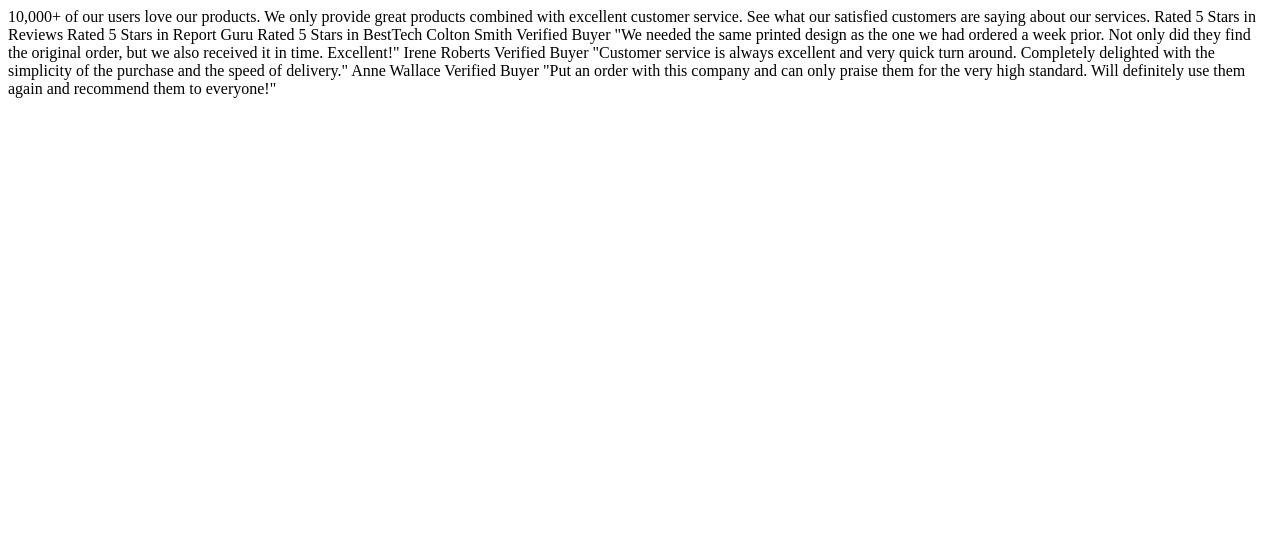
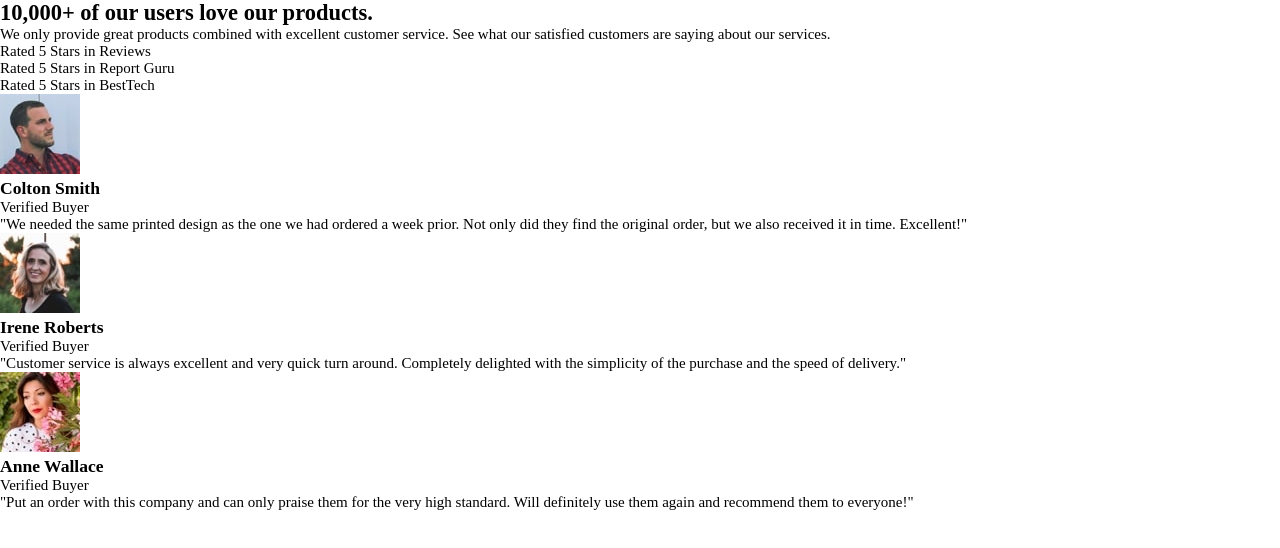
Before and after one commit to ValperDev/social-proof-section, a plain HTML site: page index.html in a window 1280 px wide. Drawn offline with Linux system fonts and the light colour scheme.

Commit message:
HTML structure

```diff
--- a/index.html
+++ b/index.html
@@ -13,29 +13,69 @@
     <link rel="stylesheet" href="./style.css">
   </head>
   <body>
-    10,000+ of our users love our products.
-
-    We only provide great products combined with excellent customer service.
-    See what our satisfied customers are saying about our services.
-
-    Rated 5 Stars in Reviews
-    Rated 5 Stars in Report Guru
-    Rated 5 Stars in BestTech
-
-    Colton Smith
-    Verified Buyer
-    "We needed the same printed design as the one we had ordered a week prior.
-    Not only did they find the original order, but we also received it in time.
-    Excellent!"
-
-    Irene Roberts
-    Verified Buyer
-    "Customer service is always excellent and very quick turn around. Completely
-    delighted with the simplicity of the purchase and the speed of delivery."
-
-    Anne Wallace
-    Verified Buyer
-    "Put an order with this company and can only praise them for the very high
-    standard. Will definitely use them again and recommend them to everyone!"
+    <main>
+      <section class="container">
+        <div>
+          <h2>10,000+ of our users love our products.</h2>
+          <p>We only provide great products combined with excellent customer service. See what our satisfied customers are saying about our services.</p>
+        </div>
+        <div>
+          <div>
+            <div></div>
+            <span>Rated 5 Stars in Reviews</span>
+          </div>
+          <div>
+            <div></div>
+            <span>Rated 5 Stars in Report Guru</span>
+          </div>
+          <div>
+            <div></div>
+            <span>Rated 5 Stars in BestTech</span>
+          </div>
+        </div>
+        <ul>
+          <li>
+            <div>
+              <div>
+                <img src="./images/image-colton.jpg" alt="">
+              </div>
+              <div>
+                <h3>Colton Smith</h3>
+                <span>Verified Buyer</span>
+              </div>
+            </div>
+            <blockquote>"We needed the same printed design as the one we had ordered a week prior.
+              Not only did they find the original order, but we also received it in time.
+              Excellent!"</blockquote>
+          </li>
+          <li>
+            <div>
+              <div>
+                <img src="./images/image-irene.jpg" alt="">
+              </div>
+              <div>
+                <h3>Irene Roberts</h3>
+                <span>Verified Buyer</span>
+              </div>
+            </div>
+            <blockquote>"Customer service is always excellent and very quick turn around. Completely
+              delighted with the simplicity of the purchase and the speed of delivery."</blockquote>
+          </li>
+          <li>
+            <div>
+              <div>
+                <img src="./images/image-anne.jpg" alt="">
+              </div>
+              <div>
+                <h3>Anne Wallace</h3>
+                <span>Verified Buyer</span>
+              </div>
+            </div>
+            <blockquote>"Put an order with this company and can only praise them for the very high
+              standard. Will definitely use them again and recommend them to everyone!"</blockquote>
+          </li>
+        </ul>
+      </section>
+    </main>
   </body>
 </html>
--- a/style.css
+++ b/style.css
@@ -0,0 +1,21 @@
+/* CSS Reset */
+*,
+*::after,
+*::before {
+    box-sizing: border-box;
+    padding: 0;
+    margin: 0;
+}
+
+body {
+    font-size: 0.938rem;
+}
+
+/* Variables */
+:root {
+    --very-dark-magenta: hsl(300, 43%, 22%);
+    --soft-pink: hsl(333, 80%, 67%);
+    --dark-grayish-magenta: hsl(303, 10%, 53%);
+    --light-grayish-magenta: hsl(300, 24%, 96%);
+    --white: hsl(0, 0%, 100%);
+}
```
